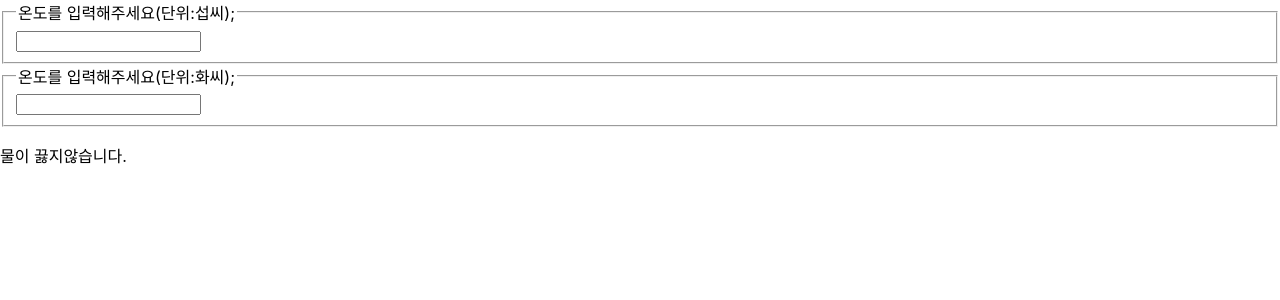
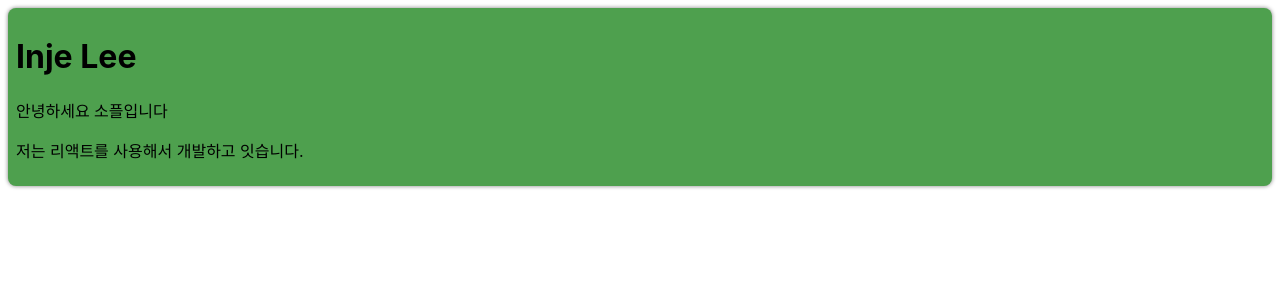
Before and after one commit to mareto1017/23-React1, a React (Create React App) app: page / in a window 1280 px wide. Shown: the top 300 px of the page. Built offline with nearby package versions, Linux system fonts and the light colour scheme.

Commit message:
12주차

```diff
--- /dev/null
+++ b/src/chapter_13/Card.jsx
@@ -0,0 +1,22 @@
+function Card(props) {
+    const { title, backgroundColor, children } = props;
+
+    return (
+        <div
+            style={{
+                margin: 8,
+                padding: 8,
+                borderRadius: 8,
+                boxShadow: "0px 0px 4px grey",
+                backgroundColor: backgroundColor || "white",
+            }}
+        >
+            {title && <h1>{title}</h1>}
+            {children}
+
+
+        </div>
+    )
+}
+
+export default Card;
--- /dev/null
+++ b/src/chapter_13/ProfileCard.jsx
@@ -0,0 +1,13 @@
+import Card from "./Card";
+
+function ProfileCard(props) {
+    return (
+        <Card title="Inje Lee" backgroundColor="#4ea04e">
+            <p>안녕하세요 소플입니다</p>
+            <p>저는 리액트를 사용해서 개발하고 잇습니다.</p>
+
+        </Card>
+    )
+}
+
+export default ProfileCard;
--- a/src/index.js
+++ b/src/index.js
@@ -12,12 +12,13 @@ import NotificationList from './chapter_06/NotificationList';
 import AttendaceBook from './chapter_10/AttendanceBook';
 import SingUp from './chapter_11/SingUp';
 import Calculator from './chapter_12/Caculator';
+import ProfileCard from './chapter_13/ProfileCard';
 
 
 const root = ReactDOM.createRoot(document.getElementById('root'));
 root.render(
   <React.StrictMode>
-    <Calculator/>
+    <ProfileCard/>
   </React.StrictMode>
 );
 
```
